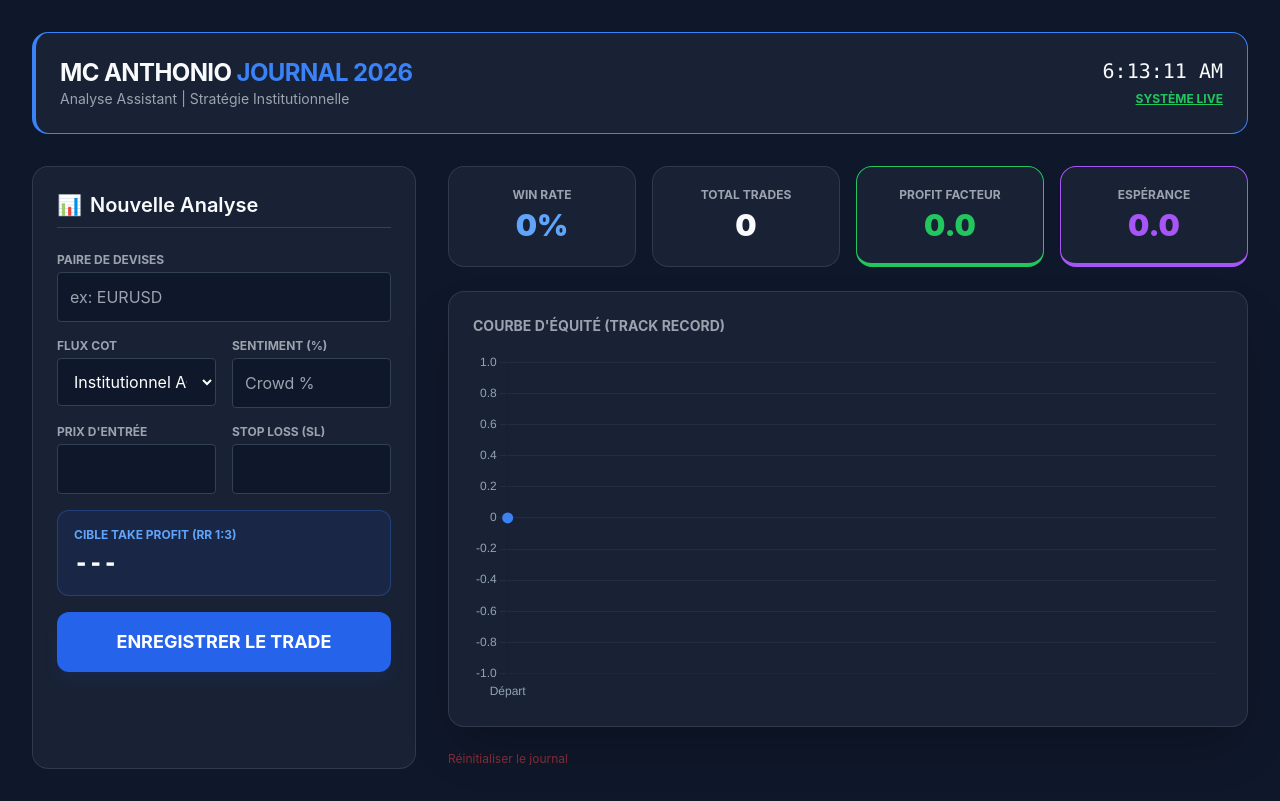
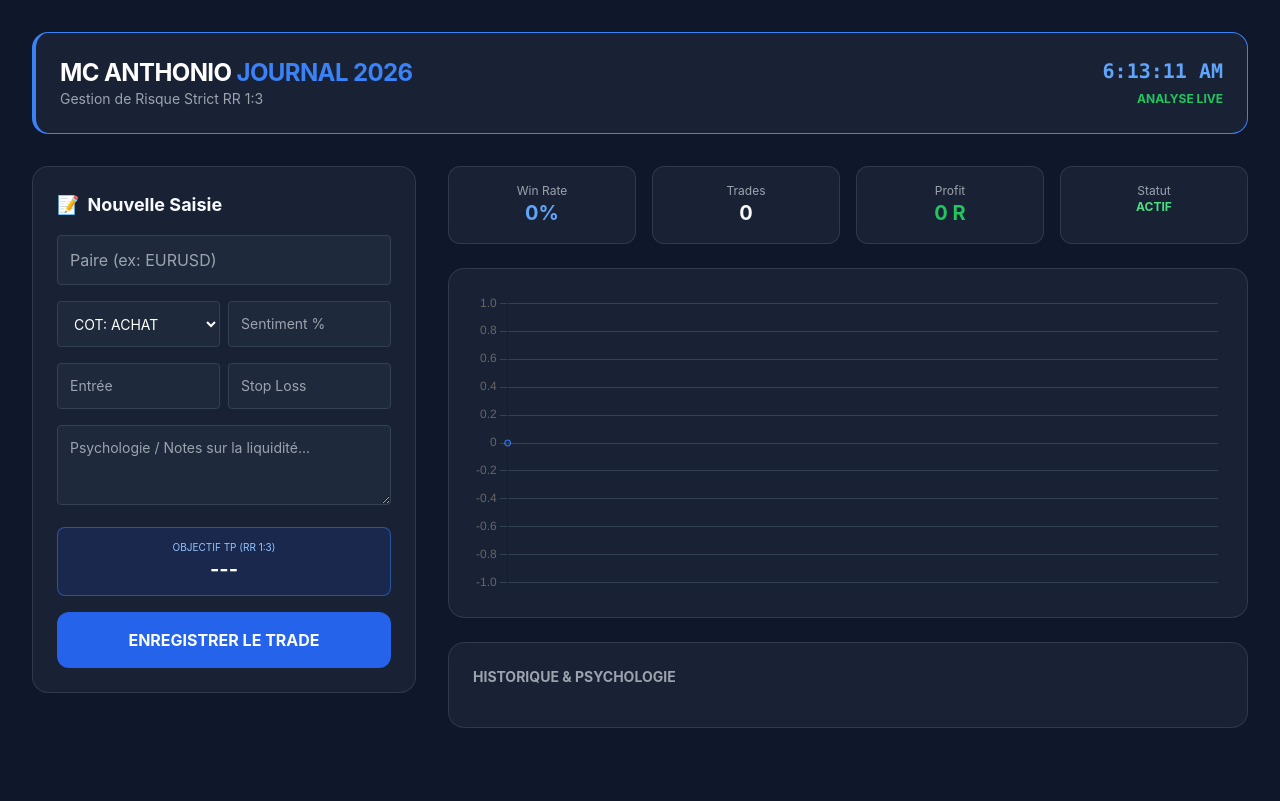
Before and after one commit to rakotomangathony09-boop/Journal-Trading-, a plain HTML site: page index.html in a window 1280 px wide. Drawn offline with nearby package versions, Linux system fonts and the light colour scheme.

Commit message:
Update index.html

```diff
--- a/index.html
+++ b/index.html
@@ -9,185 +9,121 @@
     <style>
         body { background-color: #0f172a; color: #f8fafc; font-family: 'Inter', sans-serif; }
         .glass { background: rgba(30, 41, 59, 0.7); backdrop-filter: blur(10px); border: 1px solid rgba(255,255,255,0.1); }
-        input, select { background-color: #0f172a !important; border: 1px solid #334155 !important; color: white !important; }
+        input, select, textarea { background-color: #1e293b !important; border: 1px solid #334155 !important; color: white !important; }
     </style>
 </head>
 <body class="p-4 md:p-8">
 
     <header class="flex justify-between items-center mb-8 glass p-6 rounded-2xl border-l-4 border-blue-500">
         <div>
-            <h1 class="text-2xl font-bold tracking-tight uppercase">MC ANTHONIO <span class="text-blue-500">JOURNAL 2026</span></h1>
-            <p class="text-gray-400 text-sm">Analyse Assistant | Stratégie Institutionnelle</p>
+            <h1 class="text-2xl font-bold tracking-tight uppercase text-white">MC ANTHONIO <span class="text-blue-500">JOURNAL 2026</span></h1>
+            <p class="text-gray-400 text-sm">Gestion de Risque Strict RR 1:3</p>
         </div>
-        <div class="text-right hidden md:block">
-            <div id="clock" class="text-xl font-mono">00:00:00</div>
-            <span class="text-xs text-green-500 font-bold underline">SYSTÈME LIVE</span>
+        <div class="text-right">
+            <div id="clock" class="text-xl font-mono text-blue-400 font-bold">00:00:00</div>
+            <span class="text-xs text-green-500 font-bold">ANALYSE LIVE</span>
         </div>
     </header>
 
     <div class="grid grid-cols-1 lg:grid-cols-3 gap-8">
+        <section class="lg:col-span-1 space-y-4">
+            <div class="glass p-6 rounded-2xl">
+                <h2 class="text-lg font-bold mb-4 flex items-center"><span class="mr-2">📝</span> Nouvelle Saisie</h2>
+                <form id="tradeForm" class="space-y-4">
+                    <input type="text" id="pair" placeholder="Paire (ex: EURUSD)" class="w-full rounded p-3 outline-none" required>
+                    <div class="grid grid-cols-2 gap-2">
+                        <select id="cot" class="rounded p-3 text-sm">
+                            <option value="Bullish">COT: ACHAT</option>
+                            <option value="Bearish">COT: VENTE</option>
+                        </select>
+                        <input type="number" id="sentiment" placeholder="Sentiment %" class="rounded p-3 text-sm" required>
+                    </div>
+                    <div class="grid grid-cols-2 gap-2">
+                        <input type="number" step="0.00001" id="entry" placeholder="Entrée" class="rounded p-3 text-sm" required>
+                        <input type="number" step="0.00001" id="sl" placeholder="Stop Loss" class="rounded p-3 text-sm" required>
+                    </div>
+                    <textarea id="notes" placeholder="Psychologie / Notes sur la liquidité..." class="w-full rounded p-3 text-sm h-20 outline-none"></textarea>
 
-        <section class="lg:col-span-1 glass p-6 rounded-2xl">
-            <h2 class="text-xl font-semibold mb-6 border-b border-gray-700 pb-2 flex items-center">
-                <span class="mr-2">📊</span> Nouvelle Analyse
-            </h2>
-            <form id="tradeForm" class="space-y-4">
-                <div>
-                    <label class="block text-xs uppercase text-gray-400 mb-1 font-bold">Paire de devises</label>
-                    <input type="text" id="pair" placeholder="ex: EURUSD" class="w-full rounded p-3 outline-none focus:ring-2 focus:ring-blue-500" required>
-                </div>
-
-                <div class="grid grid-cols-2 gap-4">
-                    <div>
-                        <label class="block text-xs uppercase text-gray-400 mb-1 font-bold">Flux COT</label>
-                        <select id="cot" class="w-full rounded p-3">
-                            <option value="Bullish">Institutionnel ACHAT</option>
-                            <option value="Bearish">Institutionnel VENTE</option>
-                            <option value="Neutral">Neutre / Range</option>
-                        </select>
+                    <div class="p-3 bg-blue-900/30 border border-blue-500/50 rounded-lg text-center">
+                        <p class="text-[10px] text-blue-300 uppercase">Objectif TP (RR 1:3)</p>
+                        <p id="tpDisplay" class="text-xl font-bold text-white">---</p>
                     </div>
-                    <div>
-                        <label class="block text-xs uppercase text-gray-400 mb-1 font-bold">Sentiment (%)</label>
-                        <input type="number" id="sentiment" placeholder="Crowd %" class="w-full rounded p-3" required>
-                    </div>
-                </div>
-
-                <div class="grid grid-cols-2 gap-4">
-                    <div>
-                        <label class="block text-xs uppercase text-gray-400 mb-1 font-bold">Prix d'Entrée</label>
-                        <input type="number" step="0.00001" id="entry" class="w-full rounded p-3" required>
-                    </div>
-                    <div>
-                        <label class="block text-xs uppercase text-gray-400 mb-1 font-bold">Stop Loss (SL)</label>
-                        <input type="number" step="0.00001" id="sl" class="w-full rounded p-3" required>
-                    </div>
-                </div>
-
-                <div class="p-4 bg-blue-900/20 border border-blue-500/30 rounded-xl">
-                    <p class="text-xs text-blue-400 font-bold uppercase mb-1">Cible Take Profit (RR 1:3)</p>
-                    <p id="tpDisplay" class="text-2xl font-mono font-bold text-white">---</p>
-                </div>
-
-                <button type="submit" class="w-full bg-blue-600 hover:bg-blue-500 text-white py-4 rounded-xl font-bold text-lg shadow-lg shadow-blue-900/20 transition-all active:scale-95">
-                    ENREGISTRER LE TRADE
-                </button>
-            </form>
+                    <button type="submit" class="w-full bg-blue-600 hover:bg-blue-700 py-4 rounded-xl font-bold transition-all">ENREGISTRER LE TRADE</button>
+                </form>
+            </div>
         </section>
 
         <section class="lg:col-span-2 space-y-6">
             <div class="grid grid-cols-2 md:grid-cols-4 gap-4">
-                <div class="glass p-5 rounded-2xl text-center">
-                    <p class="text-gray-400 text-xs font-bold uppercase mb-1">Win Rate</p>
-                    <p id="winRate" class="text-3xl font-black text-blue-400">0%</p>
-                </div>
-                <div class="glass p-5 rounded-2xl text-center">
-                    <p class="text-gray-400 text-xs font-bold uppercase mb-1">Total Trades</p>
-                    <p id="totalTrades" class="text-3xl font-black">0</p>
-                </div>
-                <div class="glass p-5 rounded-2xl text-center border-b-4 border-green-500">
-                    <p class="text-gray-400 text-xs font-bold uppercase mb-1">Profit Facteur</p>
-                    <p id="profitFactor" class="text-3xl font-black text-green-500">0.0</p>
-                </div>
-                <div class="glass p-5 rounded-2xl text-center border-b-4 border-purple-500">
-                    <p class="text-gray-400 text-xs font-bold uppercase mb-1">Espérance</p>
-                    <p id="expectancy" class="text-3xl font-black text-purple-500">0.0</p>
-                </div>
+                <div class="glass p-4 rounded-xl text-center"><p class="text-gray-400 text-xs">Win Rate</p><p id="winRate" class="text-xl font-bold text-blue-400">0%</p></div>
+                <div class="glass p-4 rounded-xl text-center"><p class="text-gray-400 text-xs">Trades</p><p id="totalTrades" class="text-xl font-bold">0</p></div>
+                <div class="glass p-4 rounded-xl text-center"><p class="text-gray-400 text-xs">Profit</p><p id="profit" class="text-xl font-bold text-green-500">0 R</p></div>
+                <div class="glass p-4 rounded-xl text-center"><p class="text-gray-400 text-xs">Statut</p><p class="text-xs font-bold text-green-400 uppercase">Actif</p></div>
             </div>
 
-            <div class="glass p-6 rounded-2xl shadow-2xl">
-                <h3 class="text-sm font-bold text-gray-400 uppercase mb-4">Courbe d'Équité (Track Record)</h3>
-                <canvas id="equityChart" height="140"></canvas>
+            <div class="glass p-6 rounded-2xl"><canvas id="equityChart" height="120"></canvas></div>
+
+            <div class="glass p-6 rounded-2xl overflow-hidden">
+                <h3 class="text-sm font-bold text-gray-400 mb-4 uppercase">Historique & Psychologie</h3>
+                <div id="tradeList" class="space-y-3 max-h-60 overflow-y-auto pr-2"></div>
             </div>
-
-            <button onclick="localStorage.clear(); location.reload();" class="text-xs text-red-500 hover:underline opacity-50">Réinitialiser le journal</button>
         </section>
     </div>
 
     <script>
-        // Horloge temps réel
-        setInterval(() => {
-            document.getElementById('clock').innerText = new Date().toLocaleTimeString();
-        }, 1000);
+        setInterval(() => { document.getElementById('clock').innerText = new Date().toLocaleTimeString(); }, 1000);
+        let trades = JSON.parse(localStorage.getItem('mc_trades_2026')) || [];
 
-        // Données persistantes
-        let trades = JSON.parse(localStorage.getItem('mcanthonio_trades')) || [];
+        const entryI = document.getElementById('entry');
+        const slI = document.getElementById('sl');
+        const tpD = document.getElementById('tpDisplay');
 
-        // Calcul dynamique du TP (Strict RR 1:3)
-        const entryInput = document.getElementById('entry');
-        const slInput = document.getElementById('sl');
-        const tpDisplay = document.getElementById('tpDisplay');
-
-        function updateTP() {
-            const entry = parseFloat(entryInput.value);
-            const sl = parseFloat(slInput.value);
-            if(entry && sl) {
-                const risk = Math.abs(entry - sl);
-                const tp = entry > sl ? entry + (risk * 3) : entry - (risk * 3);
-                tpDisplay.innerText = tp.toFixed(5);
+        function calcTP() {
+            const e = parseFloat(entryI.value), s = parseFloat(slI.value);
+            if(e && s) {
+                const diff = Math.abs(e - s);
+                tpD.innerText = (e > s ? e + (diff * 3) : e - (diff * 3)).toFixed(5);
             }
         }
+        entryI.addEventListener('input', calcTP); slI.addEventListener('input', calcTP);
 
-        entryInput.addEventListener('input', updateTP);
-        slInput.addEventListener('input', updateTP);
-
-        // Sauvegarde d'un trade
         document.getElementById('tradeForm').addEventListener('submit', (e) => {
             e.preventDefault();
-            const res = confirm("Le trade a-t-il touché le TP (OK) ou le SL (Annuler) ?");
-            const newTrade = {
+            const res = confirm("Trade Gagné (OK) ou Perdu (Annuler) ?");
+            trades.push({
                 pair: document.getElementById('pair').value,
                 result: res ? 'WIN' : 'LOSS',
+                notes: document.getElementById('notes').value,
                 date: new Date().toLocaleDateString()
-            };
-            trades.push(newTrade);
-            localStorage.setItem('mcanthonio_trades', JSON.stringify(trades));
+            });
+            localStorage.setItem('mc_trades_2026', JSON.stringify(trades));
             location.reload();
         });
 
-        // Graphique et Statistiques
-        function initDashboard() {
-            const total = trades.length;
-            const wins = trades.filter(t => t.result === 'WIN').length;
-            document.getElementById('totalTrades').innerText = total;
-            document.getElementById('winRate').innerText = total > 0 ? ((wins/total)*100).toFixed(0) + "%" : "0%";
+        function init() {
+            const list = document.getElementById('tradeList');
+            let eq = 0, pts = [0], labels = ["0"];
+            trades.reverse().forEach((t, i) => {
+                const card = document.createElement('div');
+                card.className = `p-3 rounded-lg border-l-4 ${t.result==='WIN'?'border-green-500 bg-green-500/10':'border-red-500 bg-red-500/10'}`;
+                card.innerHTML = `<div class="flex justify-between font-bold text-sm"><span>${t.pair}</span><span>${t.result}</span></div><p class="text-[11px] text-gray-400 italic mt-1">${t.notes || 'Pas de notes'}</p>`;
+                list.appendChild(card);
+            });
 
-            let currentEq = 0;
-            let dataPoints = [0];
-            let labels = ["Départ"];
+            const totalWins = trades.filter(t => t.result === 'WIN').length;
+            document.getElementById('totalTrades').innerText = trades.length;
+            document.getElementById('winRate').innerText = trades.length > 0 ? ((totalWins/trades.length)*100).toFixed(0)+"%" : "0%";
 
-            trades.forEach((t, i) => {
-                currentEq += (t.result === 'WIN' ? 3 : -1);
-                dataPoints.push(currentEq);
-                labels.push("T" + (i+1));
-            });
+            trades.reverse().forEach((t, i) => { eq += (t.result === 'WIN' ? 3 : -1); pts.push(eq); labels.push(i+1); });
+            document.getElementById('profit').innerText = eq + " R";
 
             new Chart(document.getElementById('equityChart'), {
                 type: 'line',
-                data: {
-                    labels: labels,
-                    datasets: [{
-                        label: 'Performance (Unités de Risque)',
-                        data: dataPoints,
-                        borderColor: '#3b82f6',
-                        backgroundColor: 'rgba(59, 130, 246, 0.1)',
-                        fill: true,
-                        tension: 0.4,
-                        borderWidth: 3,
-                        pointRadius: 4,
-                        pointBackgroundColor: '#3b82f6'
-                    }]
-                },
-                options: {
-                    responsive: true,
-                    plugins: { legend: { display: false } },
-                    scales: {
-                        y: { grid: { color: 'rgba(255,255,255,0.05)' }, ticks: { color: '#94a3b8' } },
-                        x: { grid: { display: false }, ticks: { color: '#94a3b8' } }
-                    }
-                }
+                data: { labels: labels, datasets: [{ label: 'Performance', data: pts, borderColor: '#3b82f6', tension: 0.3, fill: true, backgroundColor: 'rgba(59,130,246,0.1)' }] },
+                options: { plugins: { legend: { display: false } }, scales: { y: { grid: { color: '#334155' } }, x: { display: false } } }
             });
         }
-        initDashboard();
+        init();
     </script>
 </body>
-                            </html>
+    </html>
```
